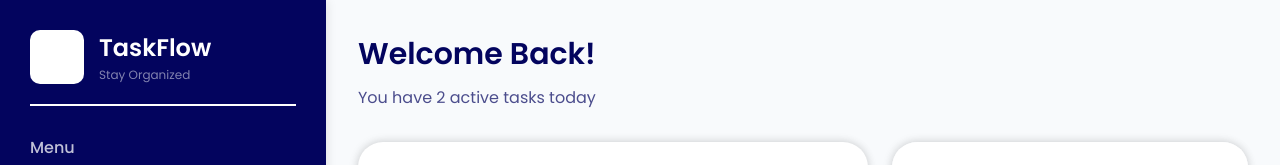
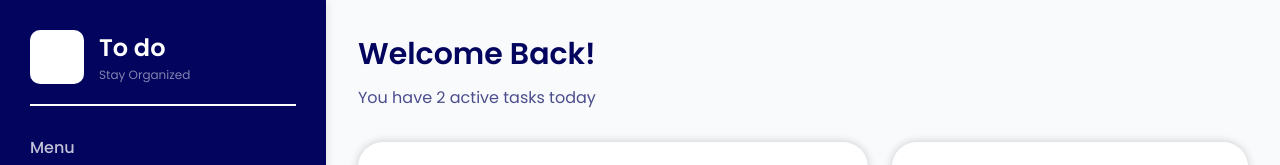
Before and after one commit to isurinduwick/To-do-task-web-application, a React (Create React App) app in the folder frontend/: page / in a window 1280 px wide. Shown: the top 165 px of the page. Built offline with nearby package versions, Linux system fonts and the light colour scheme.

Commit message:
update: improve To-Do UI layout and styling

```diff
--- a/frontend/src/components/Sidebar.js
+++ b/frontend/src/components/Sidebar.js
@@ -8,7 +8,7 @@ const Sidebar = () => {
       <div className="logo-container">
         <div className="logo-square"></div>
         <div className="logo-text">
-          <div className="logo-main">TaskFlow</div>
+          <div className="logo-main">To do</div>
           <div className="logo-subtitle">Stay Organized</div>
         </div>
       </div>
```
